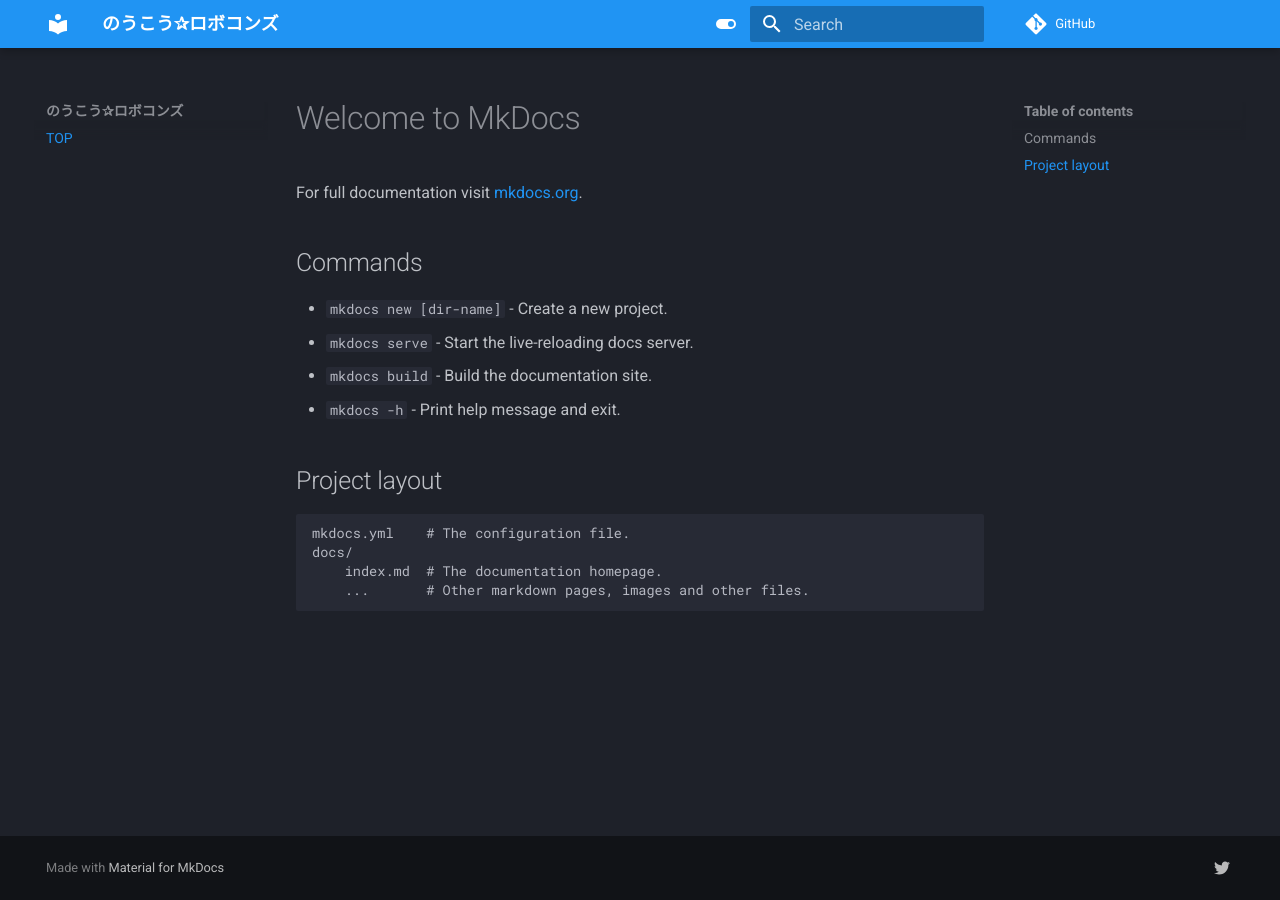
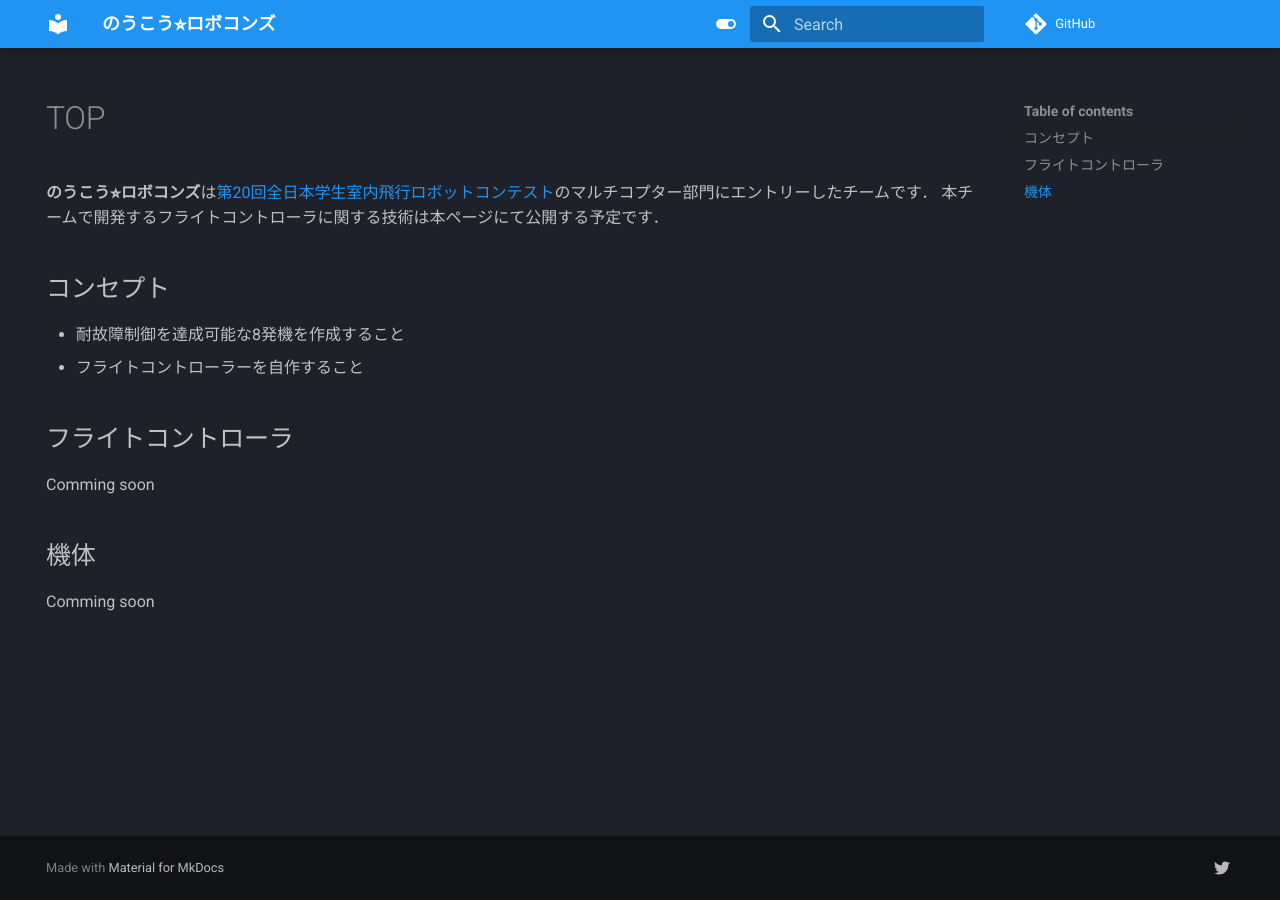
Before and after one commit to SatoshiRC/NK-Robocons, an MkDocs documentation site: the page built from docs/index.md, in a window 1280 px wide. Built offline with MkDocs 1.6.1 and Material for MkDocs 9.7.7, drawn with Linux system fonts in a browser that asks for light colours; nearby versions of some CDN libraries; comment, search, counter and statistics services are not loaded.

Commit message:
pre release

```diff
--- a/docs/index.md
+++ b/docs/index.md
@@ -1,17 +1,19 @@
-# Welcome to MkDocs
+---
+hide:
+  - navigation
+---
 
-For full documentation visit [mkdocs.org](https://www.mkdocs.org).
+# TOP
 
-## Commands
+**のうこう⭐︎ロボコンズ**は[第20回全日本学生室内飛行ロボットコンテスト](http://indoor-flight.com/)のマルチコプター部門にエントリーしたチームです．
+本チームで開発するフライトコントローラに関する技術は本ページにて公開する予定です．
 
-* `mkdocs new [dir-name]` - Create a new project.
-* `mkdocs serve` - Start the live-reloading docs server.
-* `mkdocs build` - Build the documentation site.
-* `mkdocs -h` - Print help message and exit.
+## コンセプト
+- 耐故障制御を達成可能な8発機を作成すること
+- フライトコントローラーを自作すること
 
-## Project layout
+## フライトコントローラ
+Comming soon
 
-    mkdocs.yml    # The configuration file.
-    docs/
-        index.md  # The documentation homepage.
-        ...       # Other markdown pages, images and other files.
+## 機体
+Comming soon
--- a/mkdocs.yml
+++ b/mkdocs.yml
@@ -1,4 +1,4 @@
-site_name: のうこう✰ロボコンズ
+site_name: のうこう⭐︎ロボコンズ
 repo_url: https://github.com/SatoshiRC/NK-Robocons
 
 theme:
@@ -18,6 +18,7 @@ theme:
   features:
     - navigation.top
     - content.code.annotate
+
 
 extra:
   social:
@@ -48,3 +49,6 @@ extra_css:
 
 nav:
 - TOP: index.md
+
+hide:
+  - navigation
```
